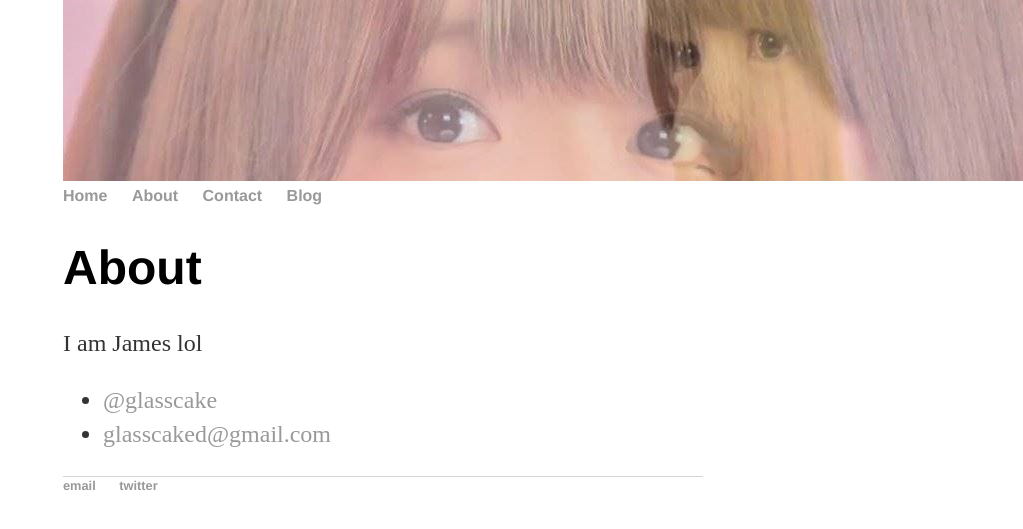
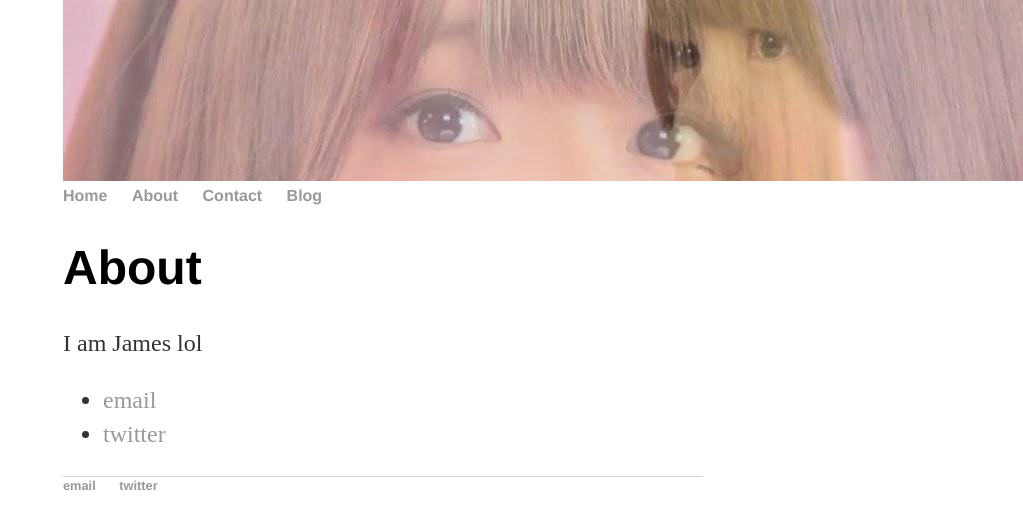
Before and after one commit to glasscaked/strip, a Jekyll site: the page built from about/index.html, in a window 1280 px wide. Shown: the top 529 px of the page, without its empty margins (257-1280 px from the left). Built offline with Jekyll 4.4.1, drawn with Linux system fonts in a browser that asks for light colours.

Commit message:
Update index.html

```diff
--- a/about/index.html
+++ b/about/index.html
@@ -8,7 +8,7 @@ title: About
 			<p>I am James lol</p>
 
 			<ul class="contacts">
-				<li><a href="#">@glasscake</a></li>
-				<li><a href="#">glasscaked@gmail.com</a></li>
+   <li><a href="mailto:glasscaked@gmail.com">email</a></li>
+   <li><a href="https://twitter.com/glasscake">twitter</a></li>
 				</ul>
 		</div>
```
